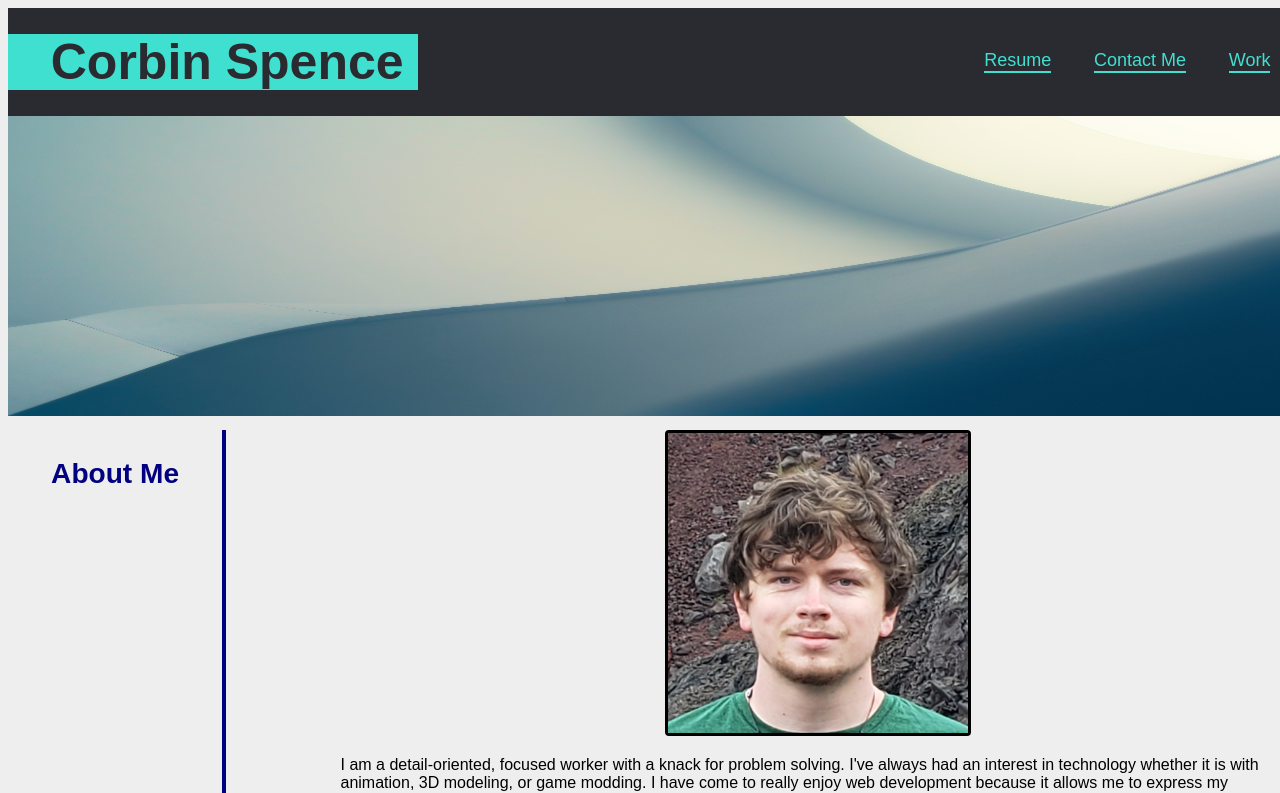
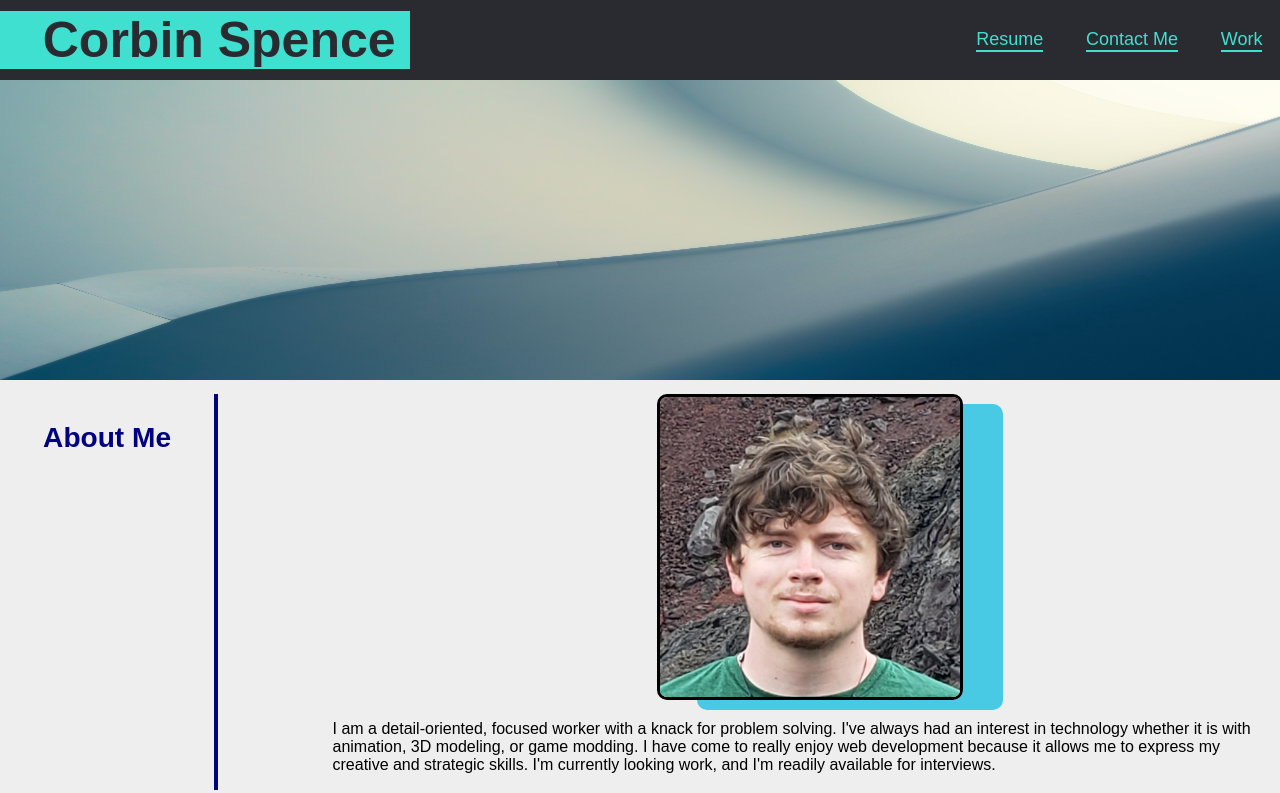
Before and after one commit to CorbinSpence/Corbin-Spence-Portfolio, a plain HTML site: page index.html in a window 1280 px wide. Shown: the top 793 px of the page. Drawn offline with Linux system fonts and the light colour scheme.

Commit message:
Changed code for nav, fixed the background_images, and customized pfp

```diff
--- a/assets/css/stylesheet.css
+++ b/assets/css/stylesheet.css
@@ -9,6 +9,11 @@
 *{
     font-family: Arial, Helvetica, sans-serif;
 }
+
+
+html, body {
+    margin: 0;
+}
 body{
     background-color: #eeeeee;
 }
@@ -17,9 +22,10 @@ body{
 header{
     background-color: var(--gray_black);
     width: var(--full_width);
-    padding-top: 25px;
-    padding-bottom: 25px;
-
+    display: flex;
+    align-items: center;
+    justify-content: space-between;
+    height: 5rem;
 }
 .subtitle-block{
     background-color: turquoise;
@@ -53,8 +59,13 @@ header{
 .opener{
     width:var(--full_width);
     height: 300px;
+}
 
+.profile_image {
+    border-radius: 10px;
+    box-shadow: 40px 10px #48cae4;
 }
+
 
 /* sets up blocks depicting past work */
 .work-block{
@@ -79,18 +90,24 @@ header{
     background-position: 20% 20%;
     transition-duration: 1s;
 }
+
+/*You should set the background size to cover so
+people can be able to see the whole image*/
 .Horiseon{
     background-image: url('../images/Horiseon_Screenshot.PNG');
     background-repeat: no-repeat;
     background-position: 1% 3%;
+    background-size: cover;
 }
 .placeholder{
     background-image: url('../images/Stock_Image.jpg');
     background-repeat: no-repeat;
+    background-size: cover;
 }
 .ShapeUp{
     background-image: url('../images/ShapeUp_Screenshot.PNG');
     background-repeat: no-repeat;
+    background-size: cover;
 }
 
 .flex-container{
--- a/index.html
+++ b/index.html
@@ -25,7 +25,7 @@
             <h1>About Me</h1>
             </aside>
             <section>
-                <img src="./assets/images/Profile_Picture.jpg" alt="profile picture">
+                <img class="profile_image" src="./assets/images/Profile_Picture.jpg" alt="profile picture">
                 <p>
                     I am a detail-oriented, focused worker with a knack for problem solving. I've always had an interest in technology whether it is with animation, 3D
                     modeling, or game modding. I have come to really enjoy web development because it allows me to express my creative and strategic skills. I'm
```
